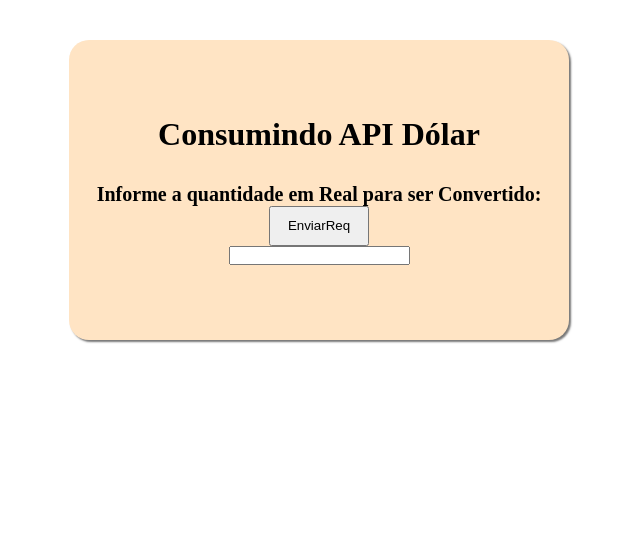
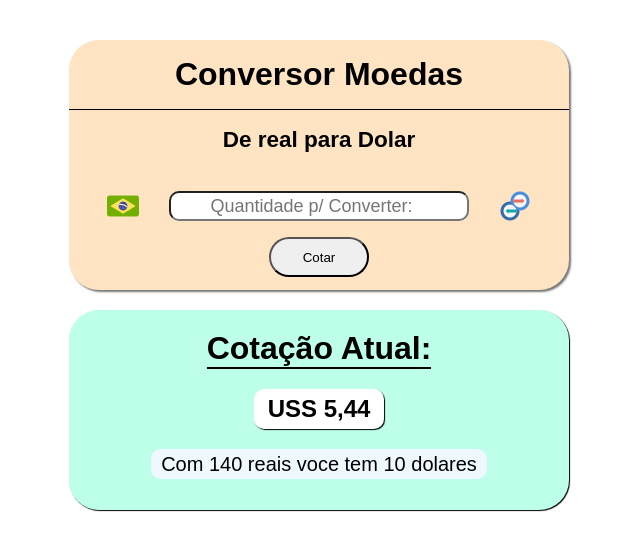
Before and after one commit to Guittsgui/conversorDolarReal, a plain HTML site: page index.html in a window 1280 px wide. Shown: the whole page, without its empty margins (321-961 px from the left). Drawn offline with Linux system fonts and the light colour scheme.

Commit message:
testando conversor de moedas

```diff
--- a/index.html
+++ b/index.html
@@ -1,5 +1,5 @@
 <!DOCTYPE html>
-<html lang="en">
+<html lang="pt-BR">
 <head>
     <meta charset="UTF-8">
     <meta http-equiv="X-UA-Compatible" content="IE=edge">
@@ -9,11 +9,28 @@
 </head>
 <body>
     <div class="container">
-        <h1> Consumindo API Dólar</h1>
-        <h2> Informe a quantidade em Real para ser Convertido: </h2>
-        <button class="btEnviar">EnviarReq</button>
-        <input type="number">
+        <div class="title">
+            <h1> Conversor Moedas</h1>
+        </div>
+        <div class="subtitle">
+            <h2 class="infoChange"> De real para Dolar </h2>
+        </div>
+        <div class="line">
+            <img src="img/brasil.png" alt="" class="bandeiraBRASIL">
+            <img src="img/usa.png" alt="" class="bandeiraUSA">
+            <input type="number" class ='inputid' placeholder="Quantidade p/ Converter:">
+            <img src="img/change.png" alt="" class="change">
+        </div>
+        <div class="btContainer">
+            <button class="btEnviar">Cotar</button>
+        </div>
     </div>
+    <div class="moedaConvertida">
+        <h1> Cotação Atual: </h1>
+        <h2> USS 5,44</h2>
+        <p> Com 140 reais voce tem 10 dolares</p>
+    </div>
+
     <script src="script.js"></script>
 </body>
 </html>
--- a/script.js
+++ b/script.js
@@ -1,12 +1,24 @@
 const btEnviar = document.querySelector('.btEnviar').addEventListener('click',realizarReq)
+const btChange = document.querySelector('.change').addEventListener('click',changeMoney)
+const bandeirausa = document.querySelector('.bandeiraUSA')
+const bandeirabrasil = document.querySelector('.bandeiraBRASIL')
+const infoChange = document.querySelector('.infoChange')
+
+async function realizarReq(){
+ let response = await fetch('https://economia.awesomeapi.com.br/json/USD-BRL')
+ let json = await response.json()
 
 
-async function realizarReq(){
-
-
- let response = await fetch('https://economia.awesomeapi.com.br/json/USD-BRL')
- let json = await response.json()
- console.log(json)
- console.log(json[0].code)
 
   }
+  function changeMoney(){
+    if (bandeirabrasil.style.display != 'none'){
+        bandeirabrasil.style.display = 'none'
+        bandeirausa.style.display = 'block'
+        infoChange.innerText ='De Dólar para Real'
+    }else{
+        bandeirabrasil.style.display = 'block'
+        bandeirausa.style.display = 'none'
+        infoChange.innerText ='De Real para Dólar'
+    }
+  }
--- a/style.css
+++ b/style.css
@@ -4,33 +4,112 @@
     box-sizing: border-box;
 }
 
+body{
+    font-family: Arial, Helvetica, sans-serif;
+}
+input:focus{
+    outline: none;
+}
+
 .container{
-    height: 300px;
+    height: 250px;
     width: 500px;
     margin: auto;
     margin-top: 40px;
     background-color: bisque;
-    border-radius: 20px;
+    border-radius: 30px;
     box-shadow: 2px 2px 2px rgba(0, 0, 0, 0.534);
     display: flex;
     flex-direction: column;
+}
+.title{
+    height: 70px;
+    display: flex;
     align-items: center;
     justify-content: center;
+    border-bottom: 1px solid black;
 }
-.container h1{
-    margin-bottom: 30px;
+.subtitle{
+    margin-top: 10px;
+    display: flex;
+    align-items: center;
+    justify-content: center;
+    height: 40px;
+    font-size: 15px;
 }
-.container h2{
+.line{
+    display: flex;
     align-items: center;
+    justify-content: center;
+    margin-top: 30px;
+}
+.inputid{
+    height: 30px;
+    width: 300px;
     text-align: center;
-    font-size: 20px;
+    font-size: 18px;
+    border-radius: 10px;
+    margin: 0 30px;
+
 }
+.change{
+    cursor: pointer;
+}
+
 .container button{
     width: 100px;
     height: 40px;
     cursor: pointer;
+    border-radius: 30px;
 }
 .container button:hover{
-    background-color: gray;
+    background-color:rgb(252, 201, 135);
     color: white;
 }
+.btContainer{
+    display: flex;
+    align-items: center;
+    justify-content: center;
+    margin-top: 15px;
+}
+.bandeiraUSA{
+    display: none;
+}
+.moedaConvertida{
+    height: 200px;
+    width: 500px;
+    background-color:rgb(190, 255, 233);
+    margin: auto;
+    margin-top: 20px;
+    border-radius: 30px;
+    padding: 20px;
+    display: flex;
+    flex-direction: column;
+    align-items: center;
+    box-shadow: 1px 1px 1px black;
+}
+.moedaConvertida h1{
+    margin-bottom: 20px;
+    border-bottom: 2px solid black;
+}
+.moedaConvertida h2{
+    background-color: white;
+    height: 40px;
+    width: 130px;
+    display: flex;
+    align-items: center;
+    justify-content: center;
+    border-radius: 10px;
+    margin-bottom: 20px;
+    box-shadow: 1px 1px 1px black;
+}
+.moedaConvertida p {
+    font-size: 20px;
+    background-color: aliceblue;
+    height: 30px;
+    display: flex;
+    align-items: center;
+    justify-content: center;
+    padding: 10px;
+    border-radius: 10px;
+}
```
Also changed, not shown: img/brasil.png (added), img/change.png (added), img/usa.png (added).
